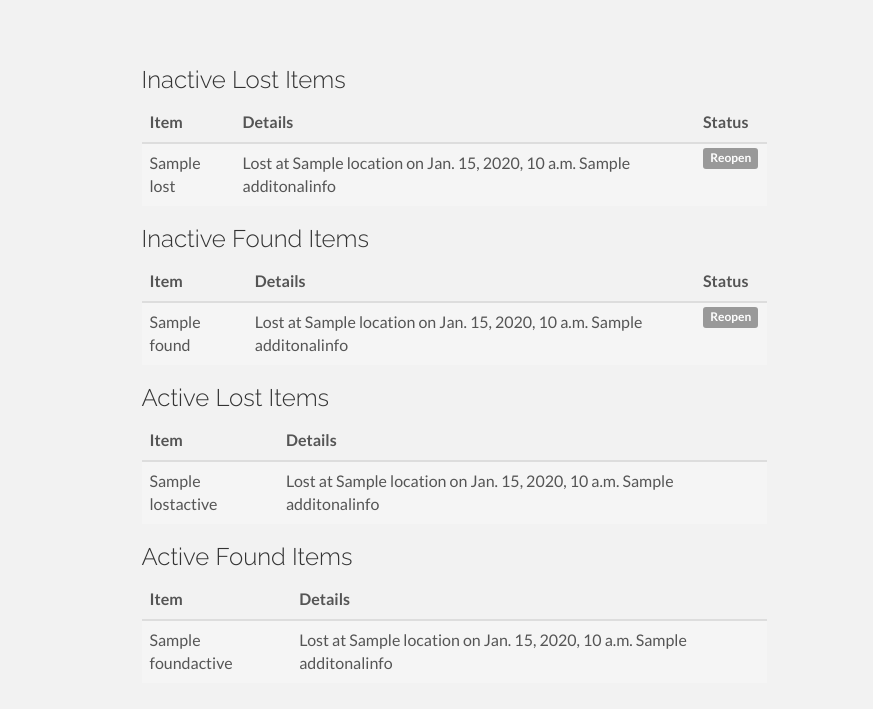
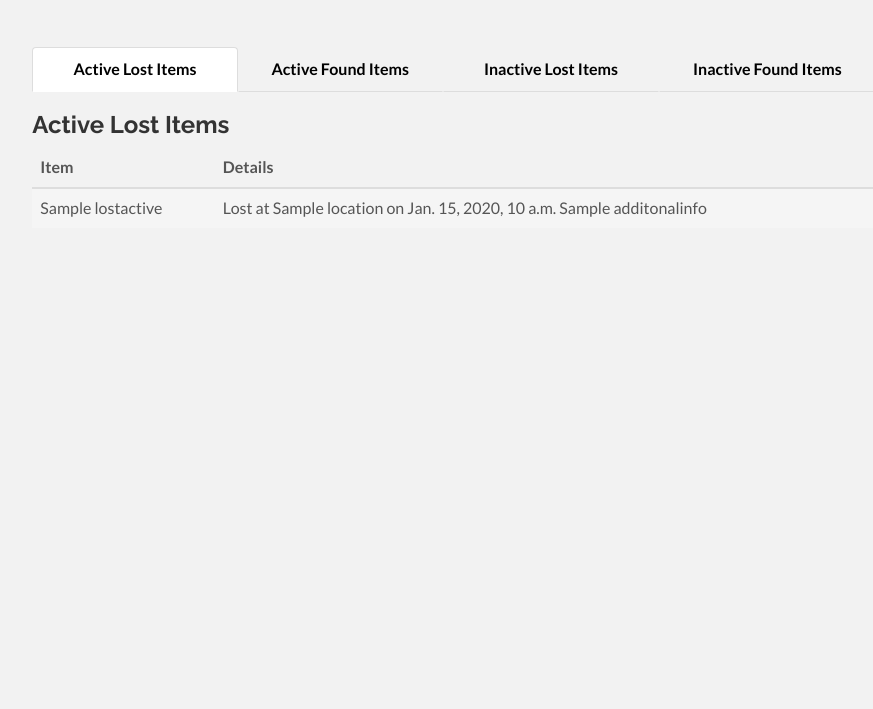
Before and after one commit to prateek68/findmystuff, a Django app: template lostnfound/templates/history.html in a window 1280 px wide. Shown: the part 57-766 px from the top of the page, without its empty margins (186-1059 px from the left). Run offline with Django 3.2, Linux system fonts and the light colour scheme; the template is opened without the code that fills it: most values are stand-ins (such as "Sample title", 1, 10 or a date in 2020); some libraries are stand-ins or nearby versions.

Commit message:
improve history page. #9. Minor: fixed bug while reopening items

```diff
--- a/lostndfound/views.py
+++ b/lostndfound/views.py
@@ -229,6 +229,7 @@ def reopenfound(request,found_id):
 	if request.method=='GET':
 		item = get_object_or_404(FoundItem, pk = found_id)
 		item.status = True
+		item.lost_by = None
 		item.save()
 
 	return redirect('gmap')
@@ -238,6 +239,7 @@ def reopenlost(request,lost_id):
 	if request.method=='GET':
 		item = get_object_or_404(LostItem, pk = lost_id)
 		item.status = True
+		item.found_by = None
 		item.save()
 	return redirect('gmap')
 
--- a/lostnfound/templates/base.html
+++ b/lostnfound/templates/base.html
@@ -75,7 +75,7 @@
           <ul class="dropdown-menu">
             <li><a href="{% url 'history' %}">History</a></li>
             <li ><a href="{% url 'add_404_website' %}">FindMyStuff API</a></li>
-            <li><a class="feedback-button" data-toggle="modal" data-remote=true href="#" data-target="#base-confirmation-modal">Give Feedback</a></li>
+            <li><a class="feedback-button" data-toggle="modal" data-remote="true" href="#" data-target="#base-confirmation-modal">Give Feedback</a></li>
             <li><a href="{% url 'logout' %}">Logout</a></li>
           </ul>
         </li>
--- a/lostnfound/templates/history.html
+++ b/lostnfound/templates/history.html
@@ -2,10 +2,76 @@
 {% load staticfiles %}
 {% block body %}
 <div class="row" style="padding-top:5%">
-	<div class="col-md-6 col-md-offset-3">
+	<div class="col-md-8 col-md-offset-2">
 
+		<div class="tabbable">
+			<ul class="nav nav-tabs nav-justified" role="tablist">
+				<li class="active"><a href="#activelost" data-toggle="tab"><span style="color:black; font-weight:bold;"> Active Lost Items</span></a></li>
+				<li><a href="#activefound" data-toggle="tab"><span style="color:black; font-weight:bold;">Active Found Items</span></a></li>
+				<li><a href="#inactivelost" data-toggle="tab"><span style="color:black; font-weight:bold;">Inactive Lost Items</span></a></li>
+				<li><a href="#inactivefound" data-toggle="tab"><span style="color:black; font-weight:bold;">Inactive Found Items</span></a></li>
+			</ul>
+		<div class="tab-content">
+
+			<div class="tab-pane fade in active" id="activelost">
+				{% if lostactive %}
+					<h3><strong> Active Lost Items </strong></h3>
+						<table class="table table-striped table-hover">
+							<thead>
+								<tr>
+									<th>Item</th>
+									<th>Details</th>
+								</tr>
+							</thead>
+							<tbody>
+
+							{% for x in lostactive %}
+								<tr class="active">
+									<td>{{x.itemname}} </td>
+									<td>Lost at {{x.location}} on {{x.time}} {{x.additonalinfo}} </td>
+								</tr>
+								{% endfor %}
+							</tbody>
+						</table>
+				{% else %}
+					<h3>
+						<p>You have No Active Lost Items</p>
+					</h3>
+				{% endif %}
+		</div>
+
+
+		<div class="tab-pane fade in" id="activefound">
+			{% if foundactive %}
+				<h3><strong> Active Found Items </strong></h3>
+				<table class="table">
+					<thead>
+						<tr>
+							<th>Item</th>
+							<th>Details</th>
+						</tr>
+					</thead>
+					<tbody>
+
+						{% for x in foundactive %}
+							<tr class="active">
+								<td>{{x.itemname}} </td>
+								<td>Lost at {{x.location}} on {{x.time}} {{x.additonalinfo}} </td>
+							</tr>
+						{% endfor %}
+					</tbody>
+				</table>
+			{% else %}
+				<h3>
+					<p>You have No Active Found Items</p>
+				</h3>
+			{% endif %}
+		</div>
+
+
+			<div class="tab-pane fade in" id="inactivelost">
 				{% if lost %}
-		<h3> Inactive Lost Items </h3>
+					<h3><strong> Inactive Lost Items </strong></h3>
 
 					<table class="table">
 						<thead>
@@ -20,18 +86,22 @@
 								<tr class="active">
 									<td>{{x.itemname}} </td>
 									<td>Lost at {{x.location}} on {{x.time}} {{x.additonalinfo}} </td>
-		<td><a href="/reopenlost/{{x.id}}" align="right"><span class="label label-default">Reopen</span></a>
-		<br></td>
-
+									<td><a href="/reopenlost/{{x.id}}" align="right" class="btn btn-info">Reopen</a><br></td>
+								</tr>
 							{% endfor %}
 							</tbody>
 					</table>
 				{% else %}
-		    <h3>    <p>You have No Inactive Lost Items</p>  </h3>
+				<h3>
+					<p>You have No Inactive Lost Items</p>
+				</h3>
 				{% endif %}
+			</div>
+
+			<div class="tab-pane fade in" id="inactivefound">
 
 				{% if found %}
-		<h3> Inactive Found Items </h3>
+					<h3><strong> Inactive Found Items </strong></h3>
 
 					<table class="table">
 						<thead>
@@ -47,61 +117,23 @@
 								<tr class="active">
 									<td>{{x.itemname}} </td>
 									<td>Lost at {{x.location}} on {{x.time}} {{x.additonalinfo}} </td>
-		<td><a href="/reopenfound/{{x.id}}" align="right"><span class="label label-default">Reopen</span></a>
-		<br></td>
-
-
+									<td><a href="/reopenfound/{{x.id}}" align="right" class="btn btn-sm btn-danger ">Reopen</a><br></td>
+								</tr>
 							{% endfor %}
 						</tbody>
 					</table>
 				{% else %}
-		    <h3>    <p>You have No Inactive Found Items</p>  </h3>
+					<h3>
+						<p>You have No Inactive Found Items</p>
+					</h3>
 			{% endif %}
+			</div>
 
-		{% if lostactive %}
-		<h3> Active Lost Items </h3>
-		<table class="table">
-			<thead>
-			<tr>
-	          <th>Item</th>
-	          <th>Details</th>
-	        </tr>
-     		</thead>
-     	 <tbody>
 
-		{% for x in lostactive %}
-		<tr class="active">
-		<td>{{x.itemname}} </td>
-		<td>Lost at {{x.location}} on {{x.time}} {{x.additonalinfo}} </td>
-		{% endfor %}
-		</tbody>
-		</table>
-		 {% else %}
-		    <h3>    <p>You have No Active Lost Items</p>  </h3>
-		    {% endif %}
 
-		{% if foundactive %}
-		<h3> Active Found Items </h3>
-		<table class="table">
-			<thead>
-			<tr>
-	          <th>Item</th>
-	          <th>Details</th>
-	        </tr>
-     		</thead>
-     	 <tbody>
-
-		{% for x in foundactive %}
-		<tr class="active">
-		<td>{{x.itemname}} </td>
-		<td>Lost at {{x.location}} on {{x.time}} {{x.additonalinfo}} </td>
-		{% endfor %}
-		 {% else %}
-		 </tbody>
-		 </table>
-		    <h3>    <p>You have No Active Found Items</p>  </h3>
-		    {% endif %}
 
 		</div>
 		</div>
+ </div>
+ </div>
 {% endblock %}
```
Lines whose indentation alone changed are shown as unchanged.
